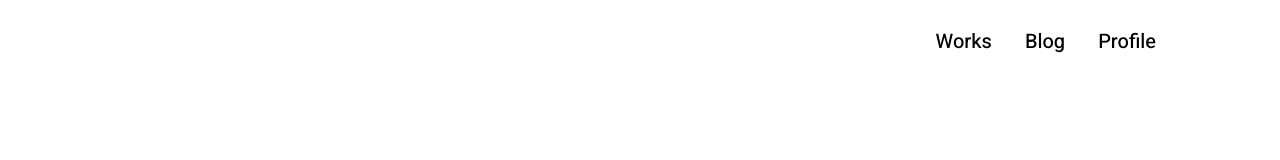
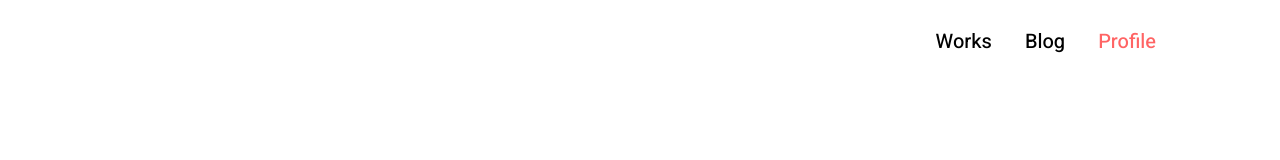
Before and after one commit to Yaros-Love/john_app, a React app: page / in a window 1280 px wide. Shown: the top 160 px of the page. Built offline with nearby package versions, Linux system fonts and the light colour scheme.

Commit message:
nav menu

```diff
--- a/src/components/header/header.jsx
+++ b/src/components/header/header.jsx
@@ -1,17 +1,26 @@
-import React from 'react';
+import React, {useState} from 'react';
 import { navItems } from '../../const/const';
 import NavItem from './nav-item';
 
 const Header = () => {
+  const [isActive, setIsActive] = useState(false);
+  const [activePage, _] = useState(window.location.pathname);
+
   return (
     <React.Fragment>
       <header className="header">
         <div className="header__content">
-          <div className="header__menu menu">
-            <div className="menu__icon icon-menu"><span></span> <span></span> <span></span></div>
-            <nav className="menu__body _active">
+          <div
+            className="header__menu menu"
+            onClick={() => setIsActive(!isActive)}>
+            <div className={isActive ? `menu__icon icon-menu _active` : `menu__icon icon-menu`}>
+              <span></span>
+              <span></span>
+              <span></span>
+            </div>
+            <nav className={isActive ? `menu__body _active` : `menu__body`}>
               <ul className="menu__list">
-                {navItems.map(item => <NavItem navItem={item} key={item.title}/>)}
+                {navItems.map(item => <NavItem navItem={item} key={item.title} activePage={activePage}/>)}
               </ul>
             </nav>
           </div>
--- a/src/components/header/nav-item.jsx
+++ b/src/components/header/nav-item.jsx
@@ -1,11 +1,11 @@
 import React from 'react';
 import { Link } from 'react-router-dom';
 
-const NavItem = ({navItem}) => {
+const NavItem = ({navItem, activePage}) => {
   return (
     <React.Fragment>
       <li>
-        <Link to={navItem.url} className="menu__link">{navItem.title}</Link>
+        <Link to={navItem.url} className={activePage === navItem.url ? `menu__link _active` : `menu__link`}>{navItem.title}</Link>
       </li>
     </React.Fragment>
   );
```
